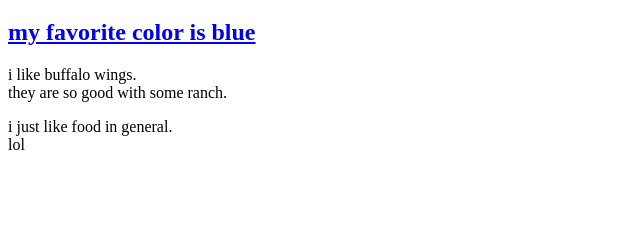
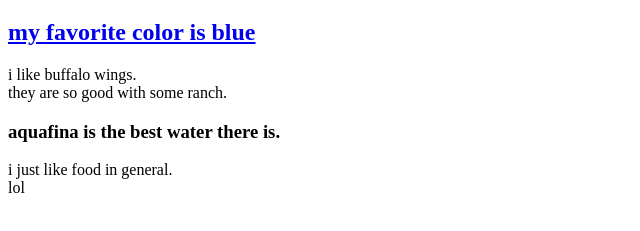
Before and after one commit to tannaballard/tannaballard, a plain HTML site: page index.html in a window 1280 px wide. Shown: the part 61-292 px from the top of the page, without its empty margins (0-640 px from the left). Drawn offline with Linux system fonts and the light colour scheme.

Commit message:
Update index.html

```diff
--- a/index.html
+++ b/index.html
@@ -16,6 +16,7 @@
        <p>i like buffalo wings.<br>they are so good with some ranch.</p>
      </div>
      <div id="poop">
+       <h3>aquafina is the best water there is.</h3>
      </div>
   <footer>
     <p>i just like food in general.<br>lol</p>
```
